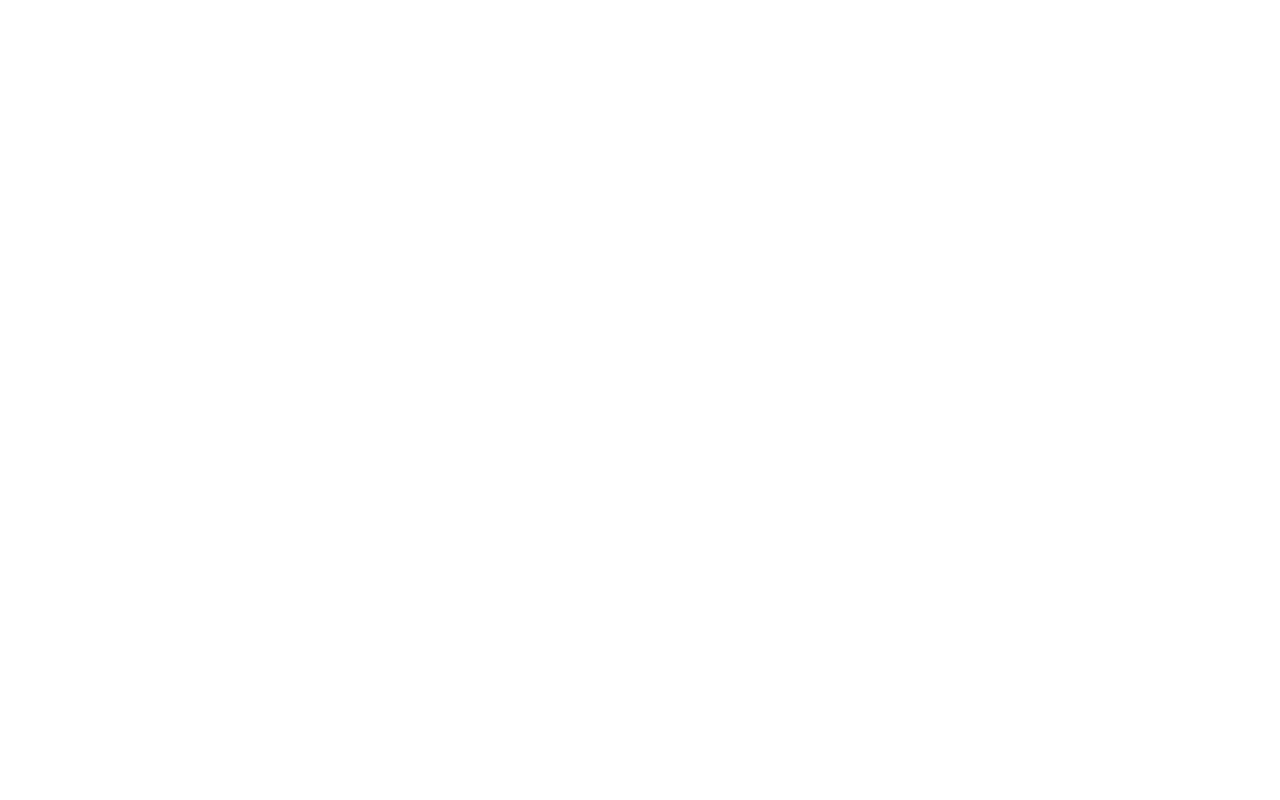
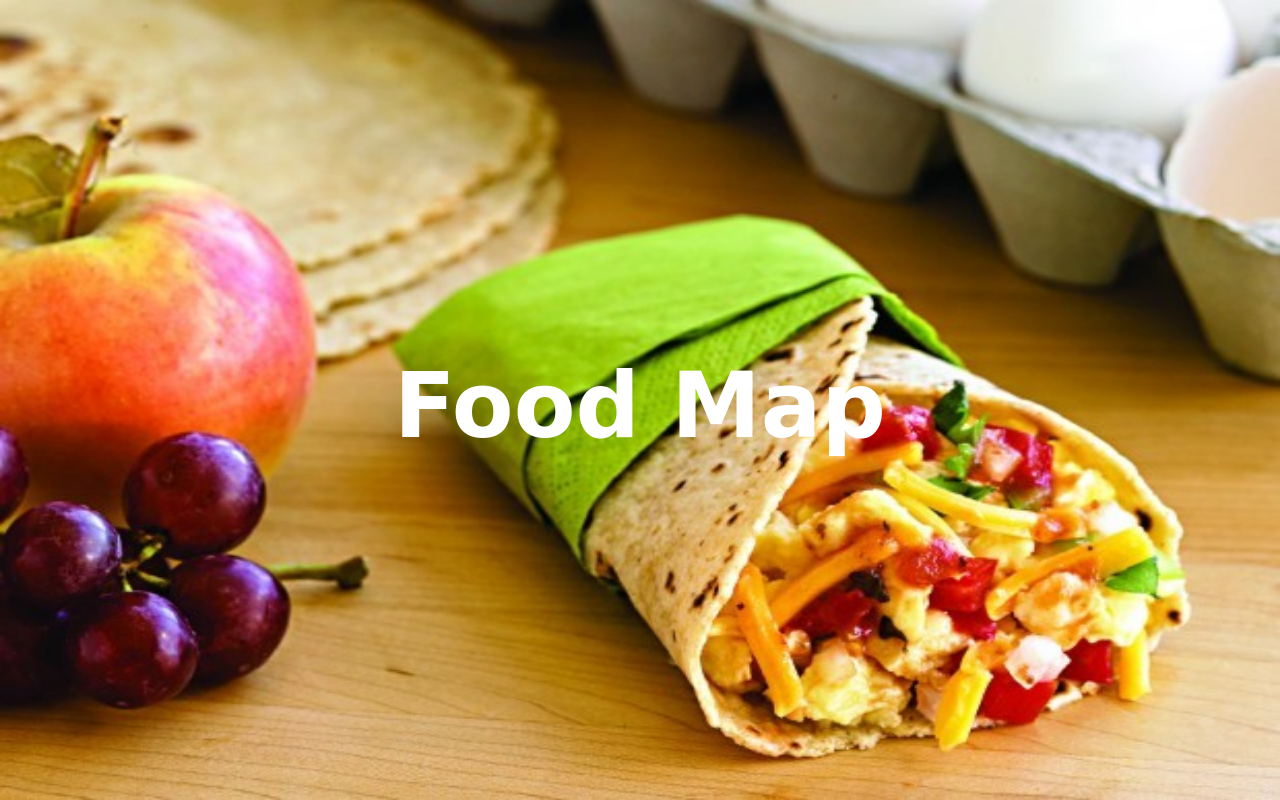
Before and after one commit to betsyvies/food-map, a plain HTML site: page index.html in a window 1280 px wide. Drawn offline with Linux system fonts and the light colour scheme.

Commit message:
añadiendo views

```diff
--- a/index.html
+++ b/index.html
@@ -17,7 +17,14 @@
 </head>
 
 <body>
-
+  <!-- Container of fondo -->
+  <div class="container-fluid background">
+    <div class="row">
+      <div class="col-xs-12 col-lg-12">
+        <h1>Food Map</h1>
+      </div>
+    </div>
+  </div>
   <!-- Import jQuery and Bootstrap.js -->
   <script type="text/javascript" src="vendors/js/jquery-3.2.1.min.js"></script>
   <script type="text/javascript" src="vendors/bootstrap/js/bootstrap.min.js"></script>
```
Also changed, not shown: views/restaurant.html (renamed from splash.html, +1 -8 lines), js/restaurant.js (renamed from js/splash.js), 1 other file.
